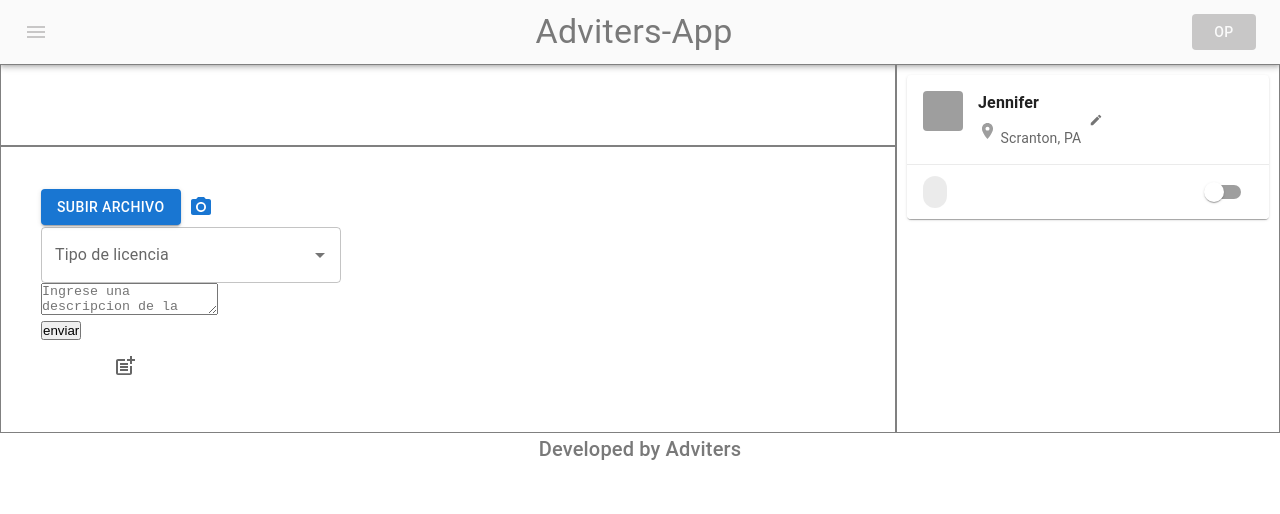
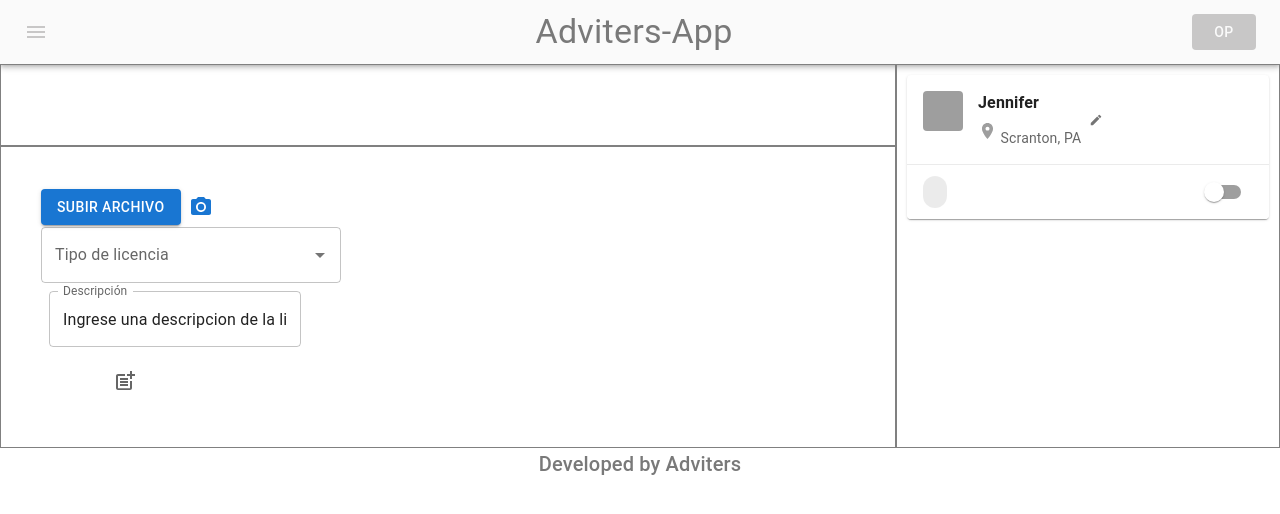
Before and after one commit to Capacitaciones3/proyecto-final, a React (Create React App) app: page /licencias in a window 1280 px wide. Shown: the top 514 px of the page. Built offline with nearby package versions, Linux system fonts and the light colour scheme; grey boxes are pictures that could not be loaded.

Commit message:
Actualizacion descripcion

```diff
--- a/src/pages/Licencias/Descripcion/Descripcion.jsx
+++ b/src/pages/Licencias/Descripcion/Descripcion.jsx
@@ -1,3 +1,4 @@
+import { Box, TextField } from '@mui/material';
 import React, { useState }  from 'react'
 
 const Descripcion =() => {
@@ -15,14 +16,26 @@ const Descripcion =() => {
   };
 
   return (
-    <div>
-      <form id='descrip'>
-        <textarea value={String} onChange={atextarea} disabled={textAreaDisabled}
-        name="descripcionLicencia" form='descrip' placeholder='Ingrese una descripcion de la licencia' required>
-        </textarea>
-      </form>
-      <button onClick={enableTextArea}>enviar</button>
-    </div>
+    <Box
+      id="descripcion"
+      component="form"
+      sx={{
+        '& .MuiTextField-root': { m: 1, width: '25ch' },
+      }}
+      noValidate
+      autoComplete="off"
+    >
+      <TextField
+        id="descripcionLicencia"
+        label="Descripción"
+        rows={8}
+        size=''
+        defaultValue="Ingrese una descripcion de la licencia"
+        onChange={atextarea} disabled={textAreaDisabled}
+        placeholder='Ingrese una descripcion de la licencia'
+        />
+    </Box>
+
   );
 }
 
```
